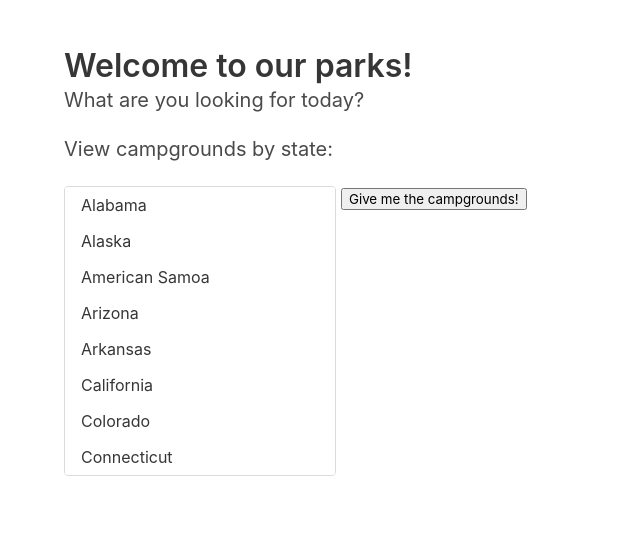
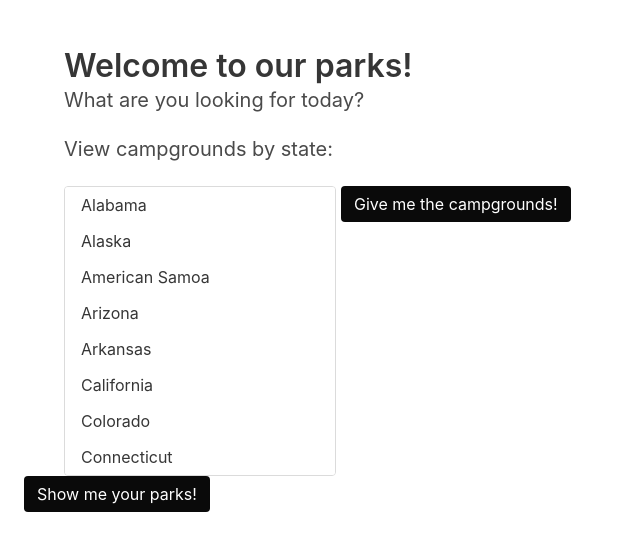
Before and after one commit to danielazieba/nps-app, a Flask app: page / in a window 1280 px wide. Shown: the top 551 px of the page, without its empty margins (0-640 px from the left). Run offline with Flask 2, Linux system fonts and the light colour scheme; some libraries are stand-ins or nearby versions.

Commit message:
Began park API requests which can be made successfully. User input from HTML not yet implemented.

```diff
--- a/npsflaskapp/routes.py
+++ b/npsflaskapp/routes.py
@@ -3,6 +3,8 @@ from npsflaskapp import app
 
 import subprocess
 import json
+
+api_key = 'FCzzTNkAX72099q1ja44eHVTYI27yOos2clMXKkT'
 
 @app.route('/')
 @app.route('/index')
@@ -26,3 +28,28 @@ def campgrounds():
     for campground in campground_json['data']:
         campground_names.append(campground['name'])
     return render_template('campgrounds.html', campground_list = campground_names)
+
+
+@app.route('/parks', methods=['GET','POST'])
+def parks():
+    return create_park_call(['parkCode=bepa', 'stateCode=DC', '', '', '', '', ''])
+
+# parameters is an array of the following structure:
+# [parkCode, stateCode, limit, start, q, fields, sort]
+def create_park_call(parameters):
+    park_call = 'curl -X GET "https://developer.nps.gov/api/v1/parks?'
+    park_call_end = ' -H "accept: application/json"'
+    park_parameters = ['']
+    parameters_to_be_added = ''
+    for para in parameters:
+        if len(para) > 0:
+            parameters_to_be_added += para
+            if para != parameters[len(parameters) - 1]:
+                parameters_to_be_added += '&'
+
+    park_call += parameters_to_be_added
+    park_call += 'api_key=' + api_key + '"'
+    park_call += park_call_end
+
+    return subprocess.check_output([park_call], shell=True)
+#return subprocess.check_output([park_call,'api_key=',api_key,'"',park_call_end], shell=True)
--- a/npsflaskapp/templates/index.html
+++ b/npsflaskapp/templates/index.html
@@ -29,11 +29,16 @@
           <p> {{ campgrounds_by_state }} </p>
           </div>
 
-          <button type="submit" id="campground-button">Give me the campgrounds!</button>
+          <button type="submit" id="campground-button" class="button is-black">Give me the campgrounds!</button>
       </form>
 
 
     </div>
+
+    <form action="{{ url_for('parks') }}">
+        <button type="submit" id="park-button" class="button is-black">Show me your parks!</button>
+    </form>
+
   </section>
 
   </body>
```
